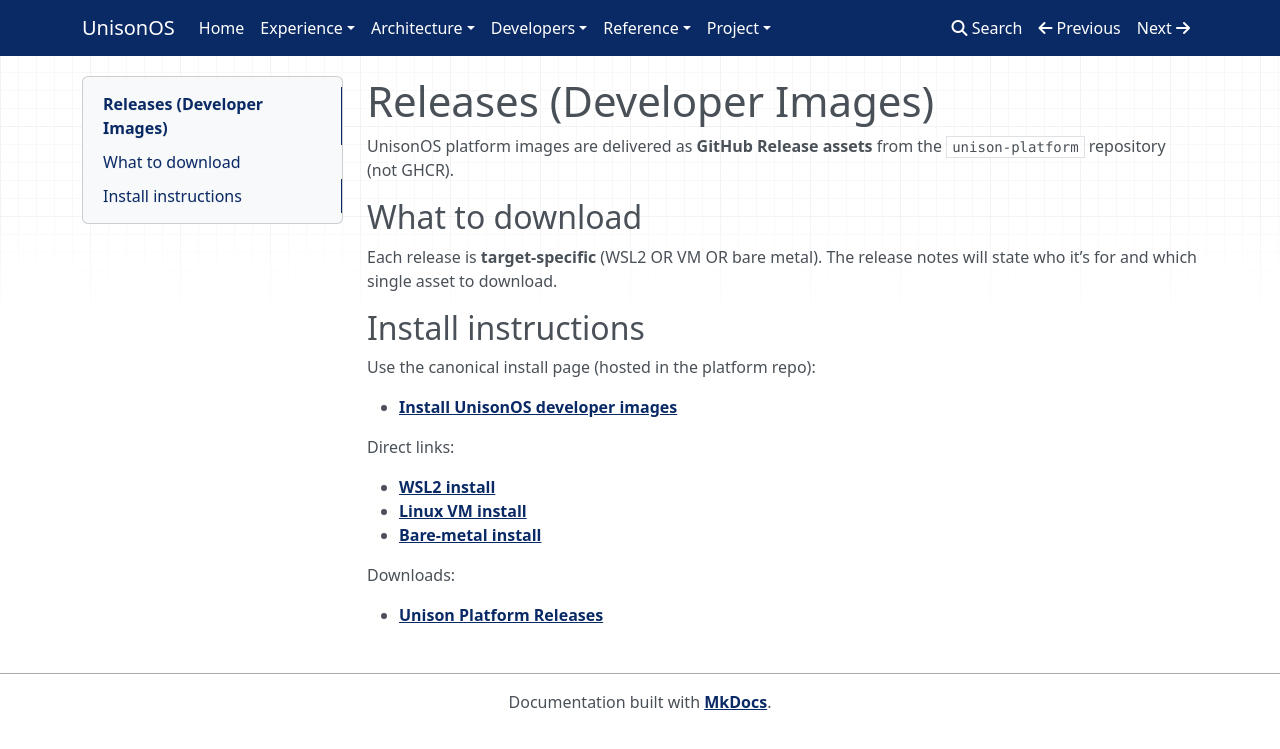
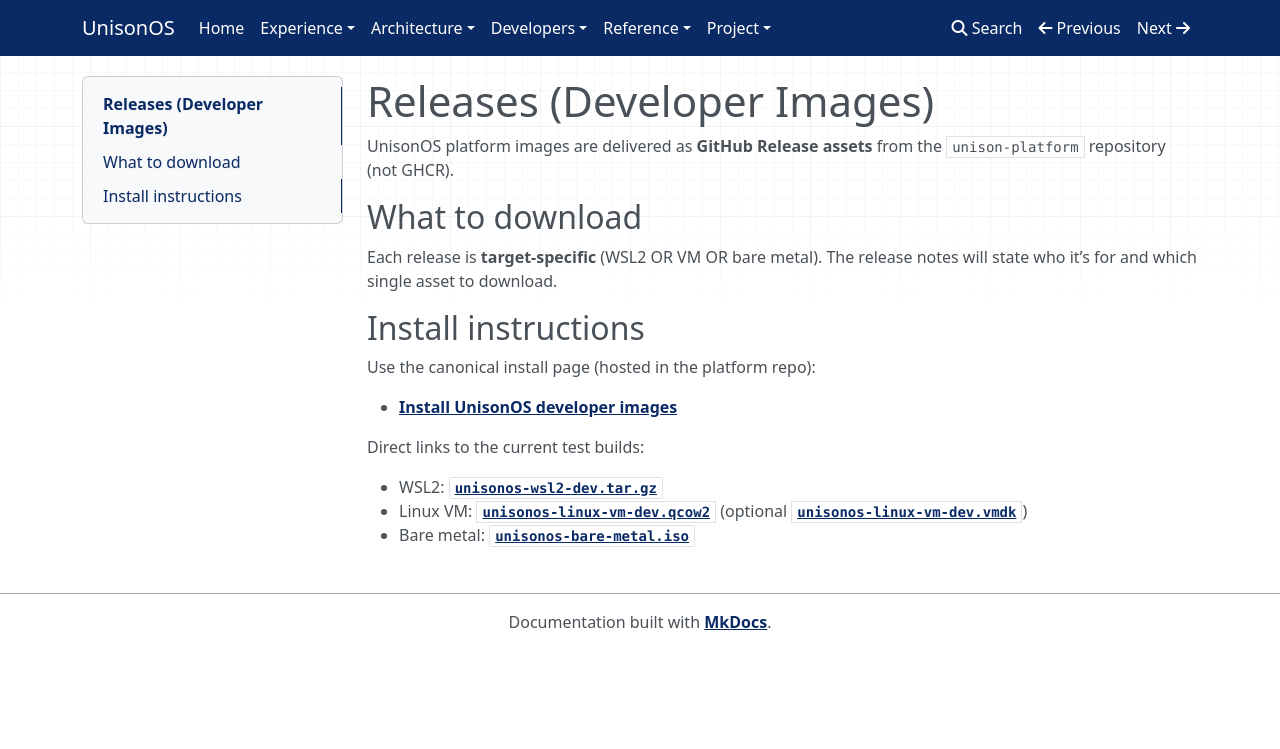
Before and after one commit to project-unisonOS/project-unisonos.github.io, an MkDocs documentation site: the page built from docs/developers/releases.md, in a window 1280 px wide. Shown: the top 749 px of the page. Built offline with MkDocs 1.6.1, drawn with Linux system fonts in a browser that asks for light colours; nearby versions of some CDN libraries.

Commit message:
docs(developers): add direct download links

```diff
--- a/docs/developers/releases.md
+++ b/docs/developers/releases.md
@@ -12,12 +12,8 @@ Use the canonical install page (hosted in the platform repo):
 
 - [Install UnisonOS developer images](https://github.com/project-unisonOS/unison-platform/blob/main/docs/install.md)
 
-Direct links:
+Direct links to the current test builds:
 
-- [WSL2 install](https://github.com/project-unisonOS/unison-platform/blob/main/docs/install.md#windows--wsl2)
-- [Linux VM install](https://github.com/project-unisonOS/unison-platform/blob/main/docs/install.md#linux-vm)
-- [Bare-metal install](https://github.com/project-unisonOS/unison-platform/blob/main/docs/install.md#bare-metal)
-
-Downloads:
-
-- [Unison Platform Releases](https://github.com/project-unisonOS/unison-platform/releases)
+- WSL2: [`unisonos-wsl2-dev.tar.gz`](https://github.com/project-unisonOS/unison-platform/releases/download/v0.0.0-test-wsl/unisonos-wsl2-dev.tar.gz)
+- Linux VM: [`unisonos-linux-vm-dev.qcow2`](https://github.com/project-unisonOS/unison-platform/releases/download/v0.0.0-test-vm/unisonos-linux-vm-dev.qcow2) (optional [`unisonos-linux-vm-dev.vmdk`](https://github.com/project-unisonOS/unison-platform/releases/download/v0.0.0-test-vm/unisonos-linux-vm-dev.vmdk))
+- Bare metal: [`unisonos-bare-metal.iso`](https://github.com/project-unisonOS/unison-platform/releases/download/v0.0.0-test-metal/unisonos-bare-metal.iso)
```
